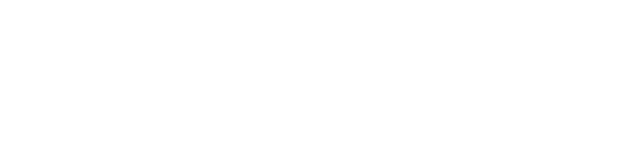
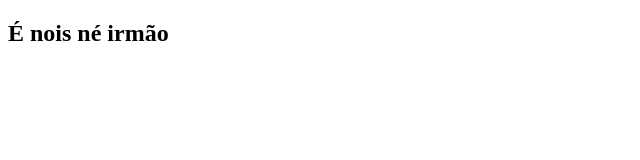
Before and after one commit to Deneeerr/notas-de-estudos-ads, a plain HTML site: page index.html in a window 1280 px wide. Shown: the whole page, without its empty margins (0-640 px from the left). Drawn offline with Linux system fonts and the light colour scheme.

Commit message:
meu segundo commit

```diff
--- a/index.html
+++ b/index.html
@@ -6,6 +6,8 @@
     <title>Document</title>
 </head>
 <body>
-
+    <h2>
+        É nois né irmão
+    </h2>
 </body>
 </html>
```
